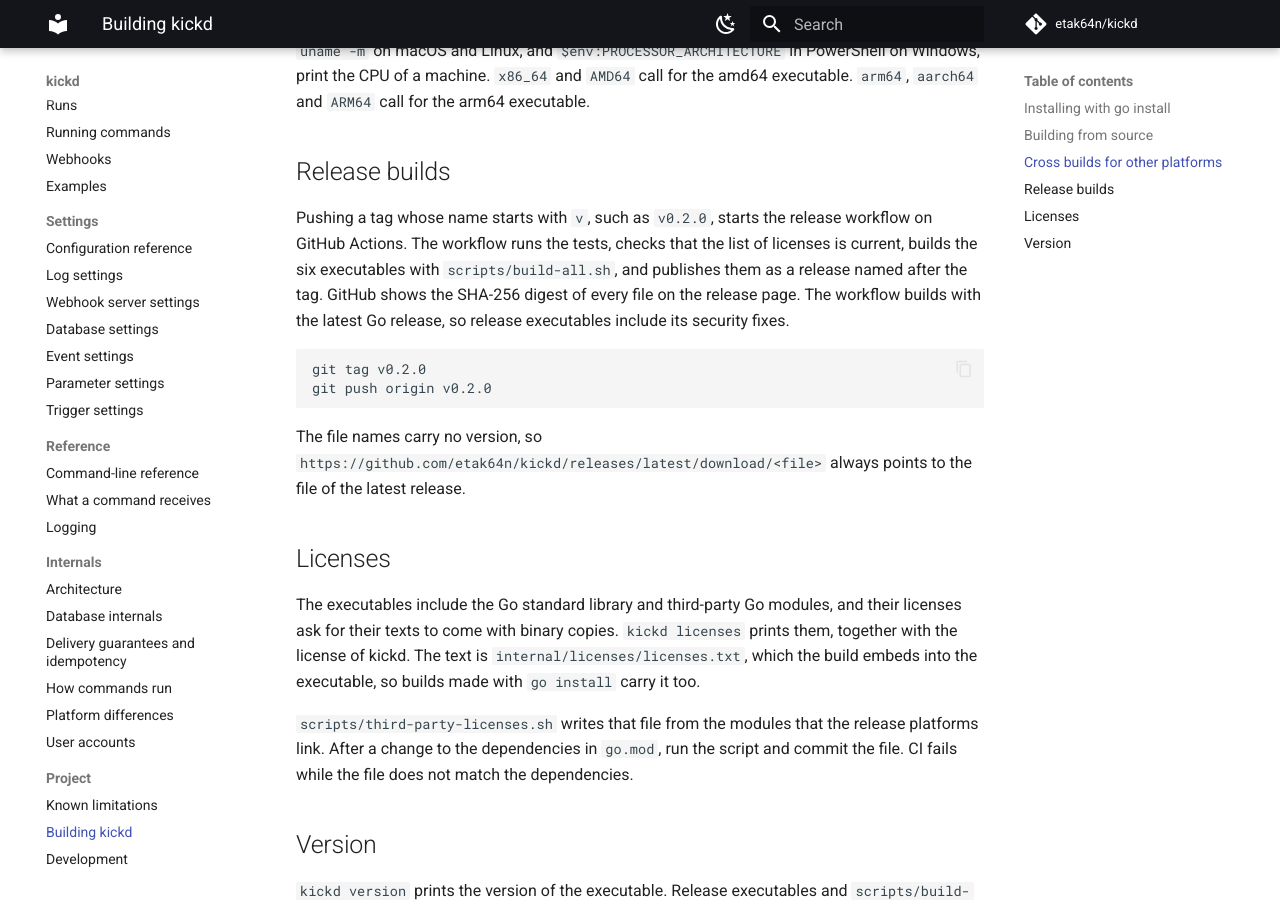
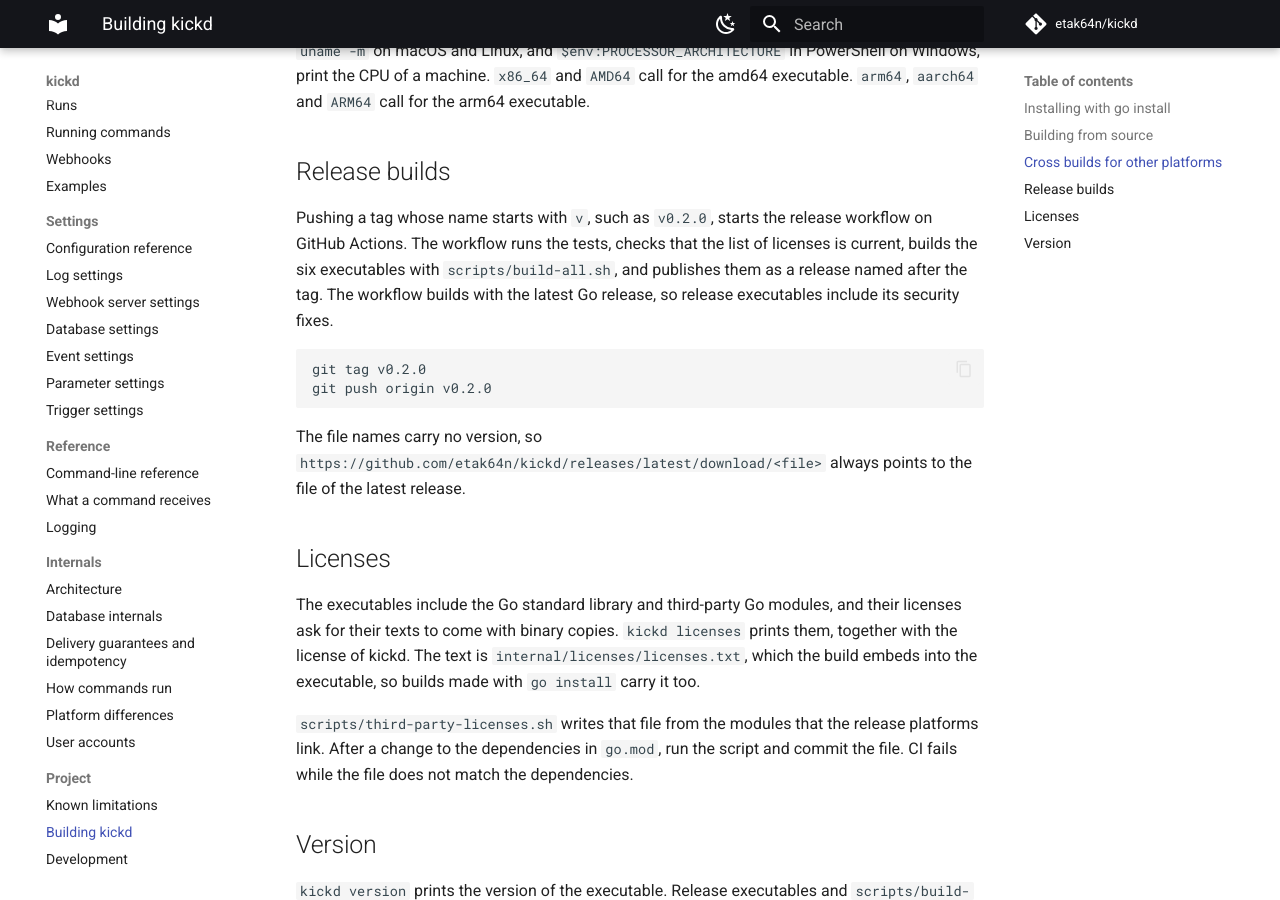
Before and after one commit to etak64n/kickd, an MkDocs documentation site: the page built from docs/build.md, in a window 1280 px wide and 900 px high, scrolled down 1332 px. Built offline with MkDocs 1.6.1 and Material for MkDocs 9.7.7, drawn with Linux system fonts in a browser that asks for light colours; comment, search, counter and statistics services are not loaded.

Commit message:
Leave the SHA-256 digests of the release page out of the build page (#17)
Co-Authored-By: Claude Opus 5.5 (1M context) <noreply@anthropic.com>

````diff
--- a/docs/build.md
+++ b/docs/build.md
@@ -57,7 +57,6 @@ CGO_ENABLED=0 GOOS=linux GOARCH=arm64 go build -o kickd-linux-arm64 ./cmd/kickd
 
 Pushing a tag whose name starts with `v`, such as `v0.2.0`, starts the release workflow on GitHub Actions.
 The workflow runs the tests, checks that the list of licenses is current, builds the six executables with `scripts/build-all.sh`, and publishes them as a release named after the tag.
-GitHub shows the SHA-256 digest of every file on the release page.
 The workflow builds with the latest Go release, so release executables include its security fixes.
 
 ```sh
````
